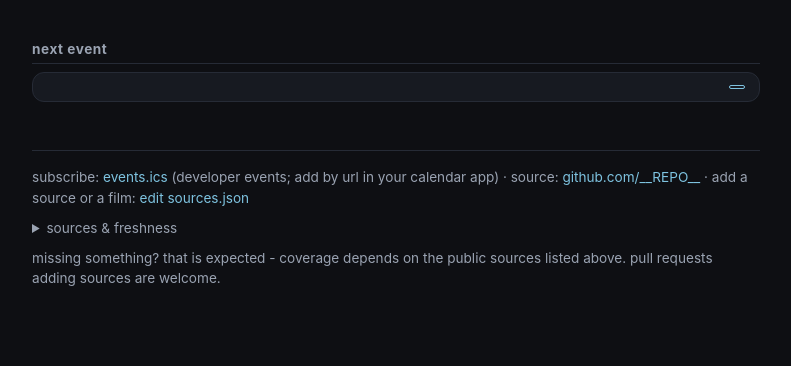
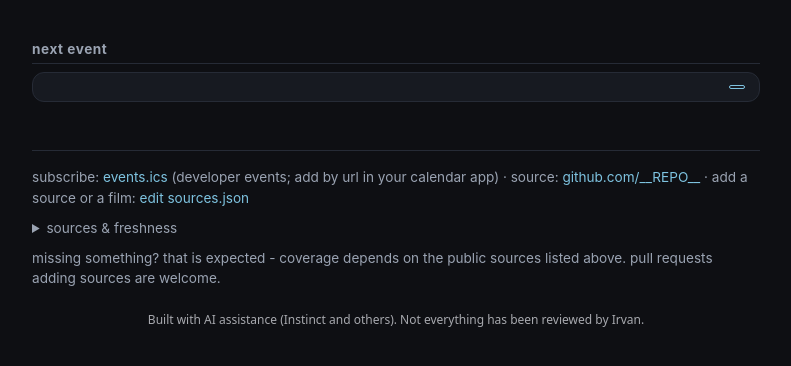
Before and after one commit to irvan-putra/kapan, a plain HTML site: page scripts/template.html in a window 1280 px wide. Shown: the part 100-466 px from the top of the page, without its empty margins (244-1035 px from the left). Drawn offline with Linux system fonts and the light colour scheme.

Commit message:
Add AI-assistance note: built with AI (Instinct and others), not everything reviewed by Irvan

```diff
--- a/scripts/template.html
+++ b/scripts/template.html
@@ -315,5 +315,6 @@ function renderNext(){
   tick(); countdownTimer = setInterval(tick, 1000);
 }
 </script>
+<p class="ai-note" style="text-align:center;font:12px/1.4 system-ui,sans-serif;opacity:.7;margin:24px 12px">Built with AI assistance (Instinct and others). Not everything has been reviewed by Irvan.</p>
 </body>
 </html>
```
Also changed, not shown: site/index.html (+1 -0 lines), site/jakarta/index.html (+1 -0 lines), site/jogja/index.html (+1 -0 lines), 1 other file.
